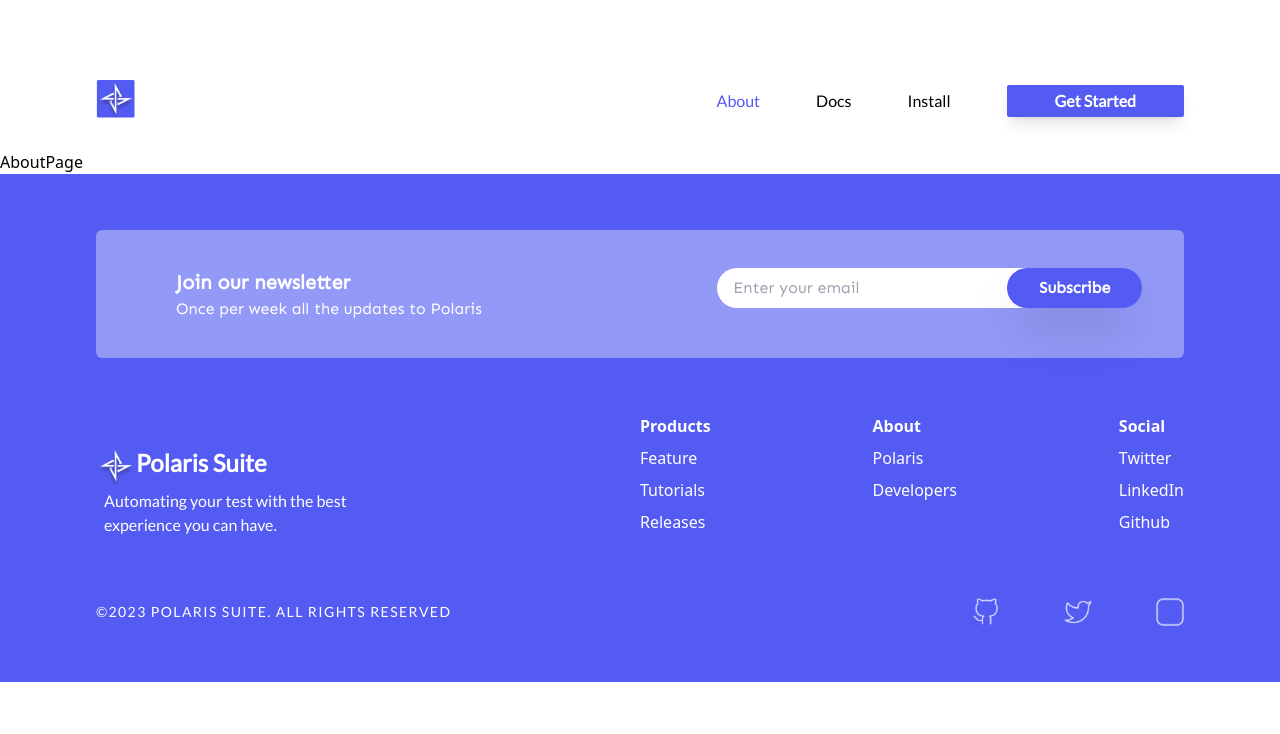
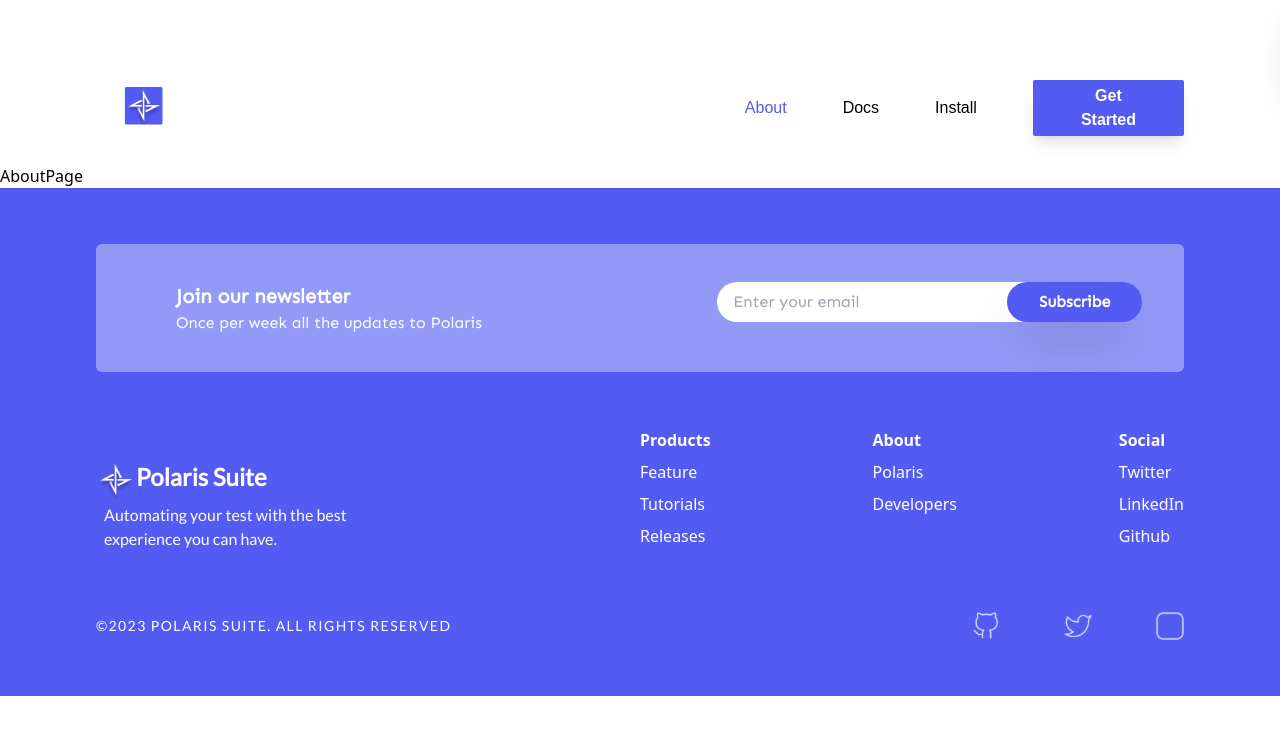
Before and after one commit to college-related/polaris-suite-web, a React (Vite) app: page /about in a window 1280 px wide. Shown: the top 734 px of the page. Built offline with nearby package versions, Linux system fonts and the light colour scheme.

Commit message:
navbar resolving conversation

```diff
--- a/src/components/Navbar.tsx
+++ b/src/components/Navbar.tsx
@@ -13,7 +13,8 @@ const Navbar = () => {
   };
 
   return (
-    <div className=" navbar font-lato font-extralight flex justify-between items-center px-6 py-7 sm:px-24 sm:pt-20">
+    <div className=" navbar font-quicksand font-extralight flex justify-between items-center py-7 sm:px-24 sm:pt-20 ">
+      <div className="padding_cls flex items-center w-full justify-between px-7">
         <div className="logo_container w-10">
           <Link to="/">
             <img src={polaris_logo} alt="logo"></img>
@@ -24,11 +25,19 @@ const Navbar = () => {
           <div className="w-7 h-1 mb-1 bg-black"></div>
           <div className="w-5 h-1 bg-black"></div>
         </div>
-      {showNavbar && (
-        <div className="bg-primary w-full fixed h-screen top-0 transition ease-in-out duration-[3000ms] flex flex-col justify-center items-center font-extralight text-2xl bg-opacity-90 rounded-md">
-          <div className="cross">{<X onClick={handleShowNavbar} />}</div>
+      </div>
 
-          <ul>
+      {
+        <div
+          className={`bg-primary w-full fixed h-screen top-0 ease-in-out transition-all duration-300 items-center font-extralight text-2xl z-30 ${
+            showNavbar ? "right-0" : "-right-full"
+          } `}
+        >
+          <div className="flex items-center justify-between  w-full  px-7 py-7 shadow-xl">
+            <h1 className="font-sen text-white">Polaris Suite</h1>
+            <X onClick={handleShowNavbar} />
+          </div>
+          <ul className="flex flex-col items-center pt-5">
             <Link
               to="/about"
               className={`${
@@ -36,7 +45,7 @@ const Navbar = () => {
               }`}
               onClick={handleShowNavbar}
             >
-              <li>About</li>
+              <li className="bg-primary h-16 flex items-center my-3">About</li>
             </Link>
             <Link
               to="/docs"
@@ -45,7 +54,7 @@ const Navbar = () => {
               }`}
               onClick={handleShowNavbar}
             >
-              <li>Docs</li>
+              <li className="bg-primary h-16 flex items-center my-3">Docs</li>
             </Link>
             <Link
               to="/install"
@@ -56,11 +65,11 @@ const Navbar = () => {
               }`}
               onClick={handleShowNavbar}
             >
-              <li>Install</li>
+              <li className="bg-primary h-16 flex items-center">Install</li>
             </Link>
           </ul>
         </div>
-      )}
+      }
       <div className="nav_items hidden sm:flex">
         <ul className="flex space-x-14 items-center">
           <Link
--- a/tailwind.config.cjs
+++ b/tailwind.config.cjs
@@ -15,6 +15,7 @@ module.exports = {
       fontFamily: {
         sen: ["Sen", "sans-serif"],
         lato: ["Lato", "sans-serif"],
+        quicksand: ["Quicksand", "sans-serif"],
       },
       fontSize: {
         h1: "48px",
@@ -37,7 +38,6 @@ module.exports = {
       transitionDuration: {
         0: "0ms",
         2000: "2000ms",
-        2000: "3000ms",
       },
     },
   },
```
Lines whose indentation alone changed are shown as unchanged.
